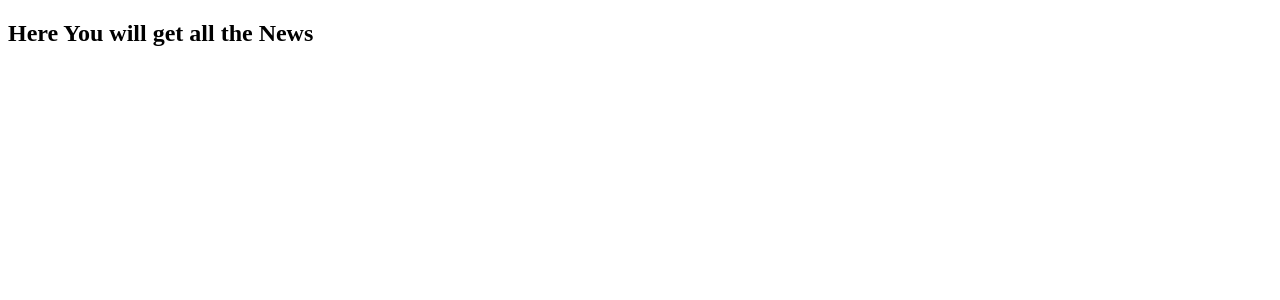
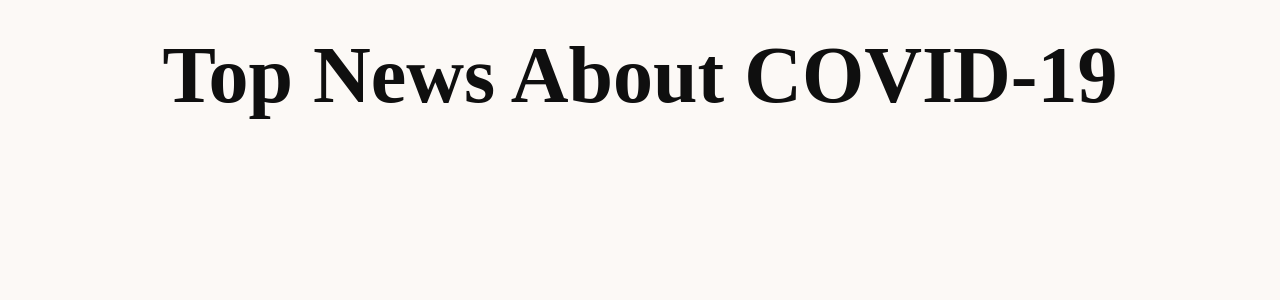
Before and after one commit to Tusharsaxena3112/Covid-19, a Flask app: page /news in a window 1280 px wide. Shown: the top 300 px of the page. Run offline with Flask 2, Linux system fonts and the light colour scheme; some libraries are stand-ins or nearby versions.

Commit message:
news.js working

```diff
--- a/static/css/news.css
+++ b/static/css/news.css
@@ -1,11 +1,55 @@
-.news-box{
-    background:blue;
-    border:1px solid;
+*{
+    padding:0;
+    margin:0;
+    box-sizing: border-box;
+}
+body{
+    background-color: rgb(252, 249, 246);
+}
+.news-items{
+    padding:10px;
+}
+
+.news-item{
+    background:rgb(191, 191, 240);
+    margin:50px;
+    padding:10px;
+    border-radius: 20px;
+    box-shadow: 2px 5px 2px 2px  hotpink;
+    display: flex;
+    flex-direction: column;
+    justify-content: center;
+    align-items: center;
+}
+.news-item:hover{
+    background: #000 ;
+    color: white;
+    box-shadow: 2px 5px 2px 2px white;
+    transition: 1s;
+}
+
+.news-title{
+    font-size: 70px;
+    text-align: center;
+    width:70%;
+}
+
+.news-items h1{
+    font-size:80px;
+    color:rgb(15, 15, 15);
+    text-align: center;
+    margin: 10px;
+    padding:10px;
+}
+
+.news-img{
+    border:5px white solid;
+    margin:10px;
+    border-radius: 20px;
+}
+
+.news-img img{
+    width:100%;
+    border-radius: 20px;
 
 }
-
-.news-box h1{
-    font-size:50px;
-    color:white;
-    text-align: center;
-}
--- a/static/js/news.js
+++ b/static/js/news.js
@@ -23,7 +23,7 @@ function appendData(data){
         newsElement.innerHTML += `
         <div class='news-item'>
         <div class='news-title'>${element.title}</div>
-        <div class='news-img'><img src='${element.img}'></div>
+        <div class='news-img'><img src='${element.img}' width="500px"></div>
         </div>`
      });
 
--- a/templates/News.html
+++ b/templates/News.html
@@ -8,8 +8,8 @@
     <link rel="stylesheet" href="../static/css/news.css">
 </head>
 <body>
-    <div id="news">
-        <h2>Here You will get all the News </h2>
+    <div id="news" class="news-items" >
+        <h1>Top News About COVID-19 </h1>
     </div>
 </body>
 <script type="text/javascript" src="/static/js/news.js"></script>
```
